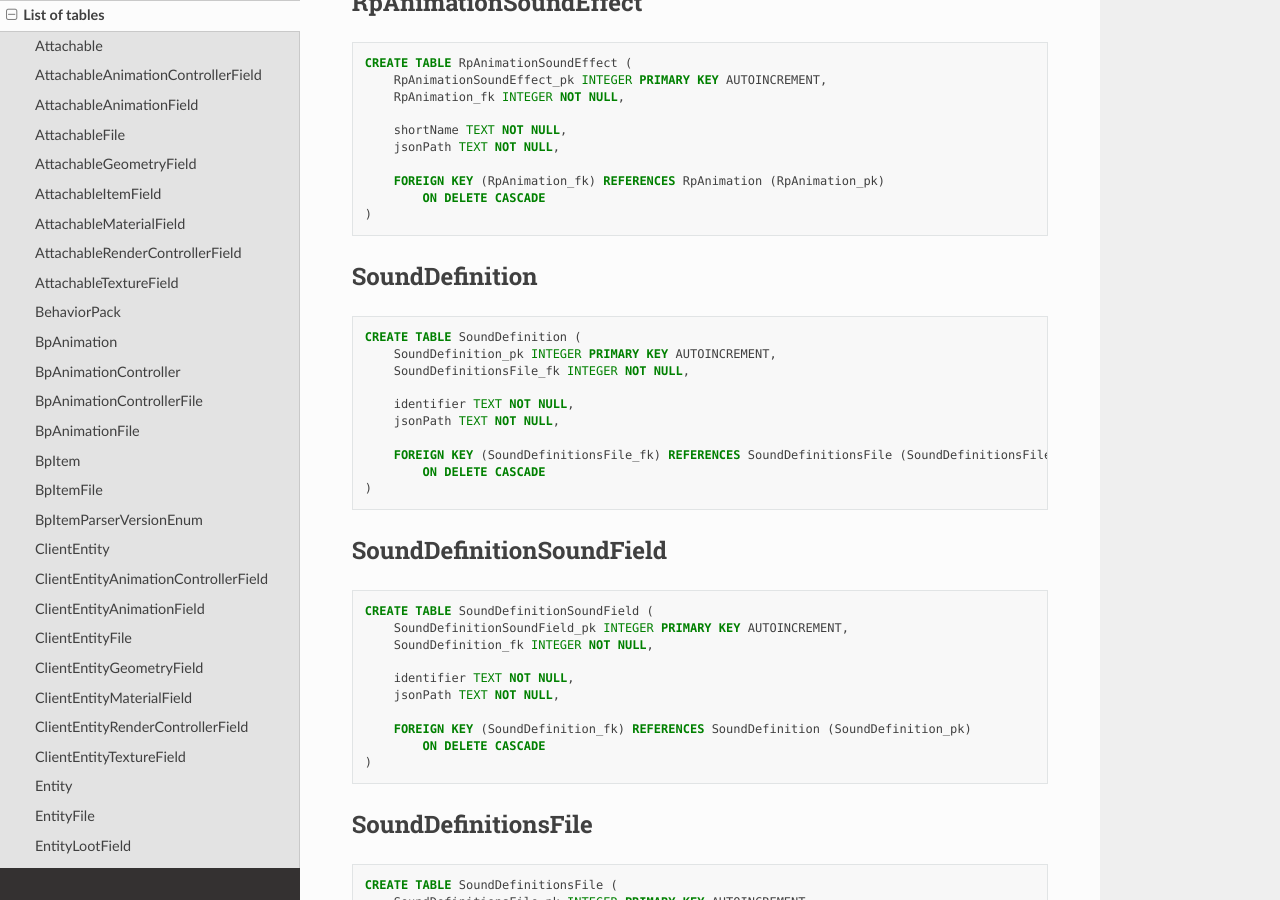
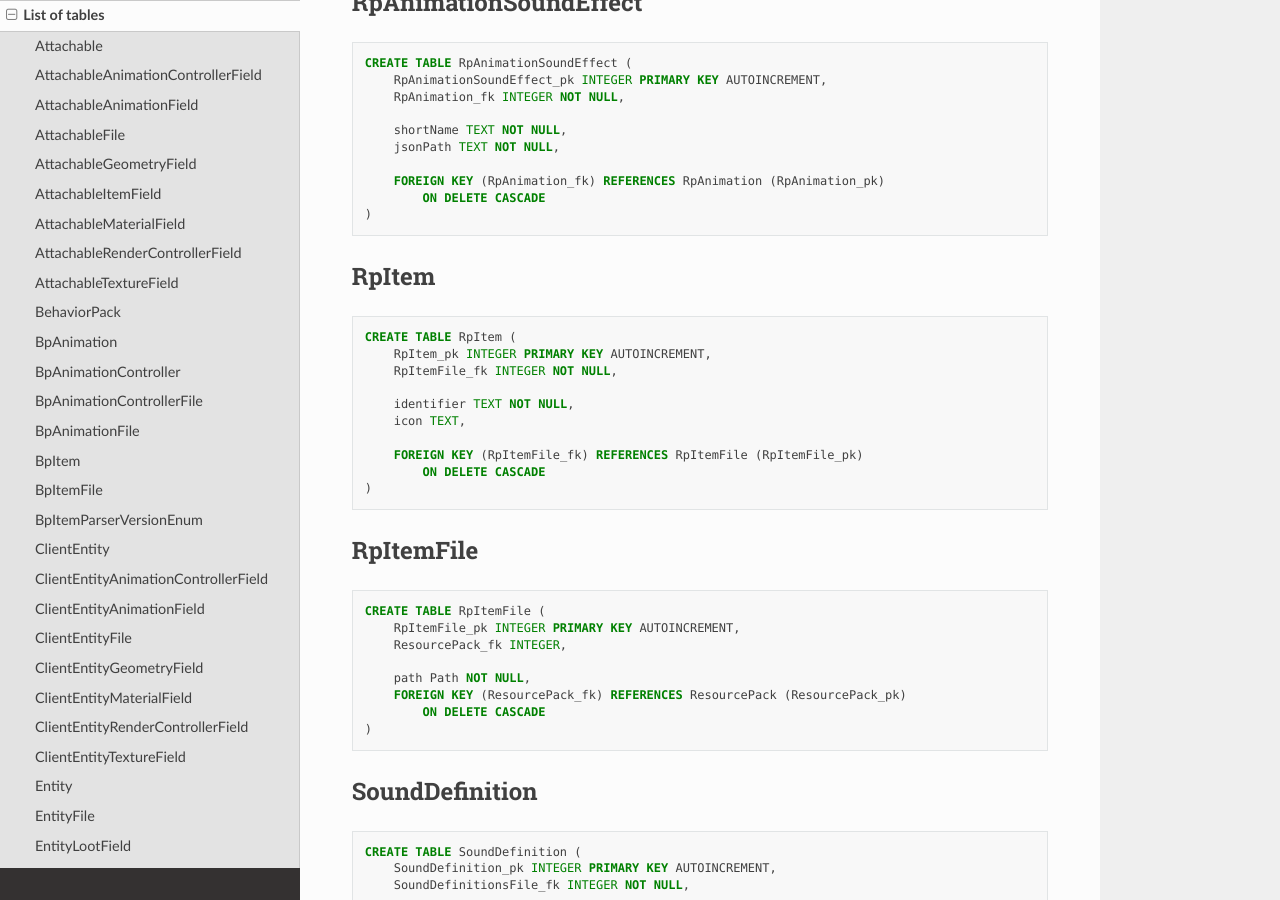
Before and after one commit to Nusiq/sqlite_bedrock_packs, a Sphinx documentation site: the page built from docs/tables.rst, in a window 1280 px wide and 900 px high, scrolled down 14432 px. Built offline with Sphinx 7.4.7 and the Read the Docs theme 2.0.0, drawn with Linux system fonts in a browser that asks for light colours.

Commit message:
Added RP item.

```diff
--- a/docs/tables.rst
+++ b/docs/tables.rst
@@ -846,6 +846,36 @@ RpAnimationSoundEffect
             ON DELETE CASCADE
     )
 
+RpItem
+------
+
+.. code-block:: sql
+
+    CREATE TABLE RpItem (
+        RpItem_pk INTEGER PRIMARY KEY AUTOINCREMENT,
+        RpItemFile_fk INTEGER NOT NULL,
+
+        identifier TEXT NOT NULL,
+        icon TEXT,
+
+        FOREIGN KEY (RpItemFile_fk) REFERENCES RpItemFile (RpItemFile_pk)
+            ON DELETE CASCADE
+    )
+
+RpItemFile
+----------
+
+.. code-block:: sql
+
+    CREATE TABLE RpItemFile (
+        RpItemFile_pk INTEGER PRIMARY KEY AUTOINCREMENT,
+        ResourcePack_fk INTEGER,
+
+        path Path NOT NULL,
+        FOREIGN KEY (ResourcePack_fk) REFERENCES ResourcePack (ResourcePack_pk)
+            ON DELETE CASCADE
+    )
+
 SoundDefinition
 ---------------
 
```
